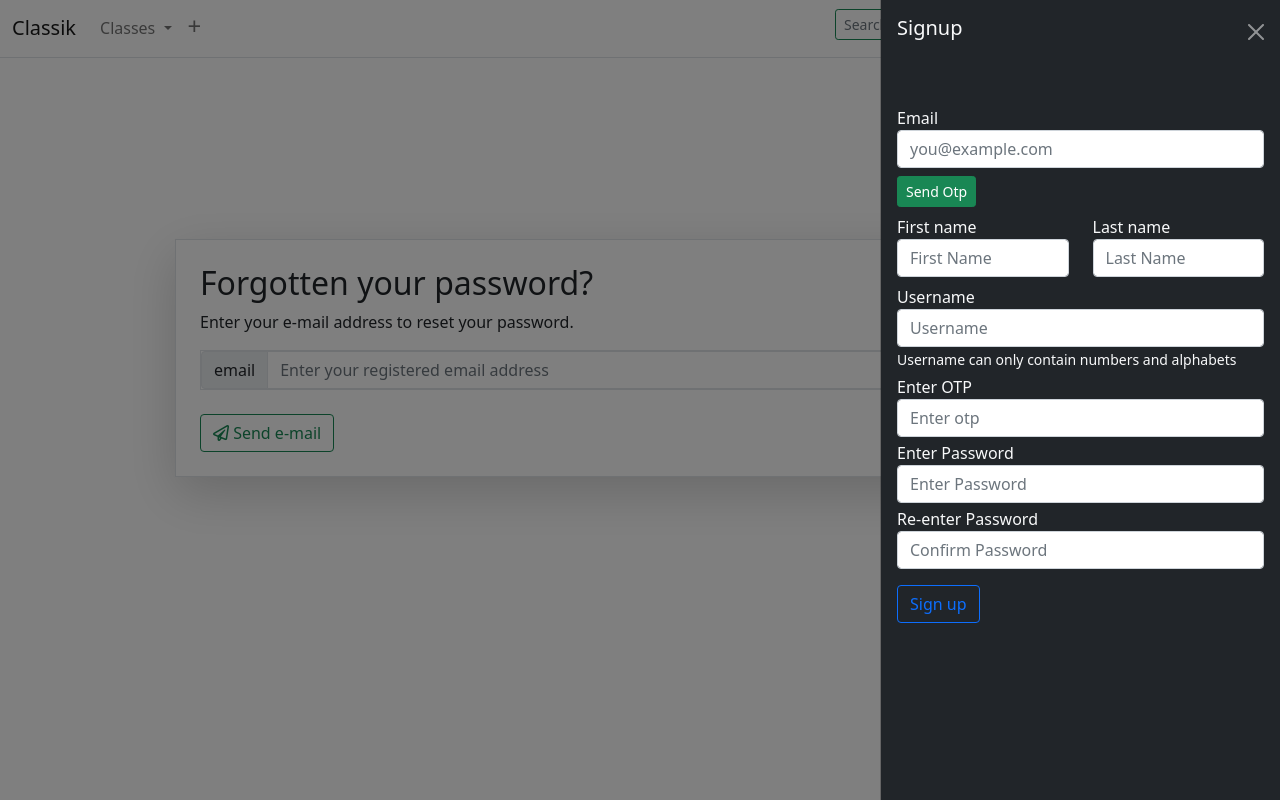
After one commit to Rakeshgombi/classik, a Django app: page /password_reset/ in a window 1280 px wide, after a click on "SignUp". The commit adds this page. Run offline with Django 3.2, Linux system fonts and the light colour scheme.

```diff
--- a/classik/urls.py
+++ b/classik/urls.py
@@ -18,8 +18,17 @@ from django.conf.urls.static import static
 from django.contrib import admin
 from django.urls import path
 from django.urls.conf import include
+from django.contrib.auth import views as auth_views
 
 urlpatterns = [
     path('admin/', admin.site.urls),
     path('', include('home.urls')),
+    path('password_reset/', auth_views.PasswordResetView.as_view(
+        template_name='passwordReset/password_reset_form.html'), name='password_reset'),
+    path('password_reset/done/', auth_views.PasswordResetDoneView.as_view(
+        template_name='passwordReset/password_reset_done.html'), name='password_reset_done'),
+    path('reset/<uidb64>/<token>/', auth_views.PasswordResetConfirmView.as_view(
+        template_name='passwordReset/password_reset_confirm.html'), name='password_reset_confirm'),
+    path('reset/done/', auth_views.PasswordResetCompleteView.as_view(
+        template_name='passwordReset/password_reset_complete.html'), name='password_reset_complete'),
 ] + static(settings.MEDIA_URL, document_root=settings.MEDIA_ROOT)
--- a/home/urls.py
+++ b/home/urls.py
@@ -4,13 +4,15 @@ from . import views
 
 urlpatterns = [
     path('', views.index, name="Home"),
+    path('search/', views.search, name="Search"),
     path('createclass/', views.createClass, name="createclass"),
-    path('search/', views.search, name="To-do"),
     path('joinclass/', views.joinClass, name="joinclass"),
-    path('people/<int:slug>/', views.people, name="joinclass"),
-    path('editclass/<int:slug>/', views.editclass, name="joinclass"),
-    path('deleteclass/<str:slug>/', views.deleteclass, name="joinclass"),
+    path('people/<int:slug>/', views.people, name="People"),
+    path('deleteclass/<str:slug>/', views.deleteclass, name="deleteclass"),
     path('classroom/<int:slug>/', views.classRoom, name="Classroom"),
+    path('editAnnouncement/<int:slug>/', views.editAnnouncement, name="editAnnouncement"),
+    path('deleteAnnouncement/<str:slug>/', views.deleteAnnouncement, name="deleteAnnouncement"),
+    path('editclass/<int:slug>/', views.editclass, name="editclass"),
     path('otp/', views.sendOtp, name="sendOtp"),
     path('signup/', views.handleSignUp, name="signup"),
     path('login/', views.handleLogIn, name="login"),
--- a/templates/base.html
+++ b/templates/base.html
@@ -31,8 +31,7 @@
 <body>
   <nav class="navbar navbar-expand-lg navbar-light bg-white border-bottom sticky-top" id="navbar">
     <div class="container-fluid">
-      <a class="navbar-brand" href="/" title="Logo"><img src="{% static 'logo/rvce_logo.jfif' %}" width="35" alt="logo"
-          class="rounded-circle"> Classroom</a>
+      <a class="navbar-brand" href="/" title="Logo">Classik</a>
       <button class="navbar-toggler" type="button" data-bs-toggle="collapse" data-bs-target="#navbarSupportedContent"
         aria-controls="navbarSupportedContent" aria-expanded="false" aria-label="Toggle navigation">
         <span class="navbar-toggler-icon"></span>
@@ -228,12 +227,12 @@
 
             <button class="btn btn-outline-primary mt-3" type="submit">Sign in</button>
           </form>
-          <div class="mt-3 text-center">
-            <small>Do not have account <a class="text-link pe-auto cursor-pointer" data-bs-toggle="offcanvas"
-                data-bs-target="#offcanvasSignUp" aria-controls="offcanvasRight" style="cursor: pointer;">
-                SignUp</a> or <a href="/password_reset/" class="text-link">forgot passwoord?</a></small>
+            <div class="mt-3 text-center">
+              <small>Do not have account <a class="text-link pe-auto cursor-pointer" data-bs-toggle="offcanvas"
+                  data-bs-target="#offcanvasSignUp" aria-controls="offcanvasRight" style="cursor: pointer;">
+                  SignUp</a> or <a href="/password_reset/" class="text-link">forgot passwoord?</a></small>
+            </div>
           </div>
-        </div>
       </div>
       {% endif %}
       </li>
--- /dev/null
+++ b/templates/passwordReset/password_reset_email.html
@@ -0,0 +1,4 @@
+Someone asked for password reset for email {{ email }}. Follow the link
+below:
+{{ protocol }}://{{ domain }}{% url "password_reset_confirm" uidb64=uid token=token %}
+Your username, in case you've forgotten: {{ user.get_username }}
--- /dev/null
+++ b/templates/passwordReset/password_reset_form.html
@@ -0,0 +1,23 @@
+{% extends 'base.html' %}
+{% block title %}Reset your password{% endblock %}
+{% load static %}
+{% block body %}
+<div class="container d-flex align-items-center justify-contents-center" style="min-height: 75vh">
+  <div class="col-lg-10 mx-auto p-4 my-4 border shadow-lg rounded-lg">
+    <h2>Forgotten your password?</h2>
+    <p>Enter your e-mail address to reset your password.</p>
+    <form action="." method="post" class="form-signup needs-validation">{% csrf_token%}
+      <div class="col">
+        <div class="input-group border mb-3">
+          <span class="input-group-text  border">email</span>
+          <input type="email" name="email" autocomplete="email" maxlength="254" required="" id="id_email"
+            class="form-control border" placeholder="Enter your registered email address">
+        </div>
+        <div class="col-12">
+          <button type="submit" class="btn btn-outline-success mt-2" id="save-changes"><i
+              class="far fa-paper-plane"></i> Send e-mail</button>
+        </div>
+      </div>
+  </div>
+</div>
+{% endblock %}
--- a/templates/people.html
+++ b/templates/people.html
@@ -15,7 +15,7 @@
 {% block body %}
 <div class="col m-md-4">
   <div
-    class="position-relative overflow-hidden d-flex shadow-lg justify-content-center align-items-center text-center bg-danger text-light col">
+    class="position-relative overflow-hidden d-flex shadow-lg justify-content-center align-items-center text-center bg-{{course.theme}} text-light col">
     {% if request.user.is_authenticated and request.user == course.courseCreator %}
     <div class="position-absolute menu" style="top: 0; right: 0;">
       <a class="nav-link text-light fs-4" href="#" id="navbarDropdown" role="button" data-bs-toggle="dropdown"
@@ -32,8 +32,9 @@
     </div>
     {% endif %}
     <div class="col-md-8 p-lg-8 mx-auto my-5">
-      <h2 class="display-5 fw-normal">{{course.courseName|upper}}</h2>
+      <h2 class=" fw-normal">{{course.courseName|upper}}</h2>
       <p class="lead">{{course.courseDesc}}</p>
+      <a class="btn btn-outline-light" href="#announcements">Explore</a>
     </div>
   </div>
   <div class="accordion" id="">
```
Also changed, not shown: home/views.py (+65 -11 lines), templates/classroom.html (+15 -23 lines), templates/index.html (+12 -10 lines), templates/passwordReset/password_reset_complete.html (added, +10 -0 lines), templates/passwordReset/password_reset_confirm.html (added, +48 -0 lines), templates/passwordReset/password_reset_done.html (added, +14 -0 lines), static/background/read.jpg (deleted), 2 other files.
